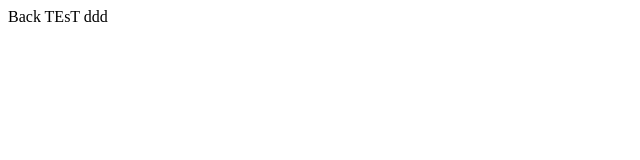
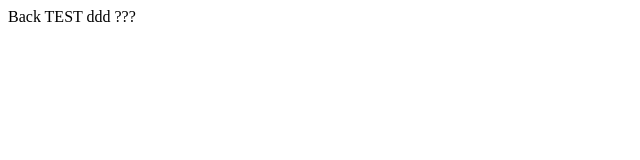
Before and after one commit to Leemihyun/backTest, a plain HTML site: page index.html in a window 1280 px wide. Shown: the full height of the page, 0-640 px from the left. Drawn offline with Linux system fonts and the light colour scheme.

Commit message:
3rd commit

```diff
--- a/index.html
+++ b/index.html
@@ -7,6 +7,7 @@
     <title>Document</title>
 </head>
 <body>
-    Back TEsT ddd
+    Back TEST ddd
+    ???
 </body>
 </html>
```
